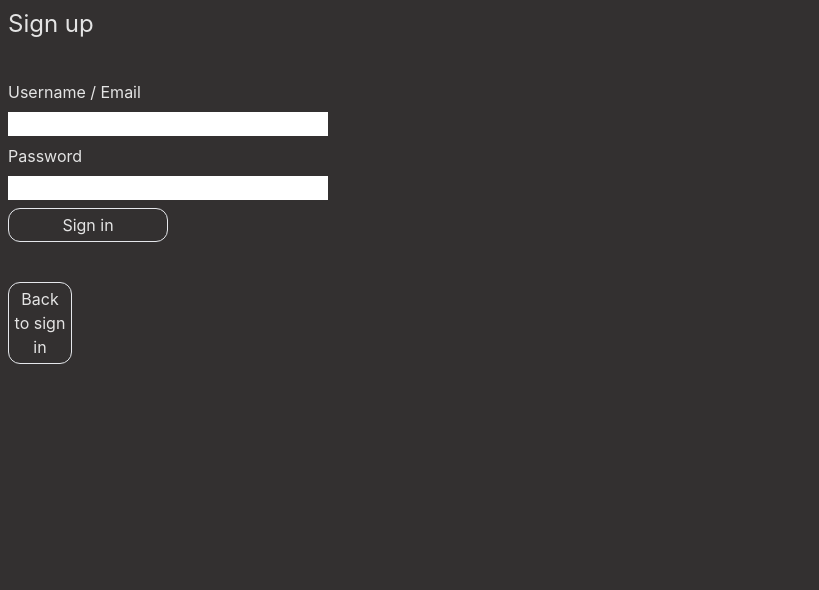
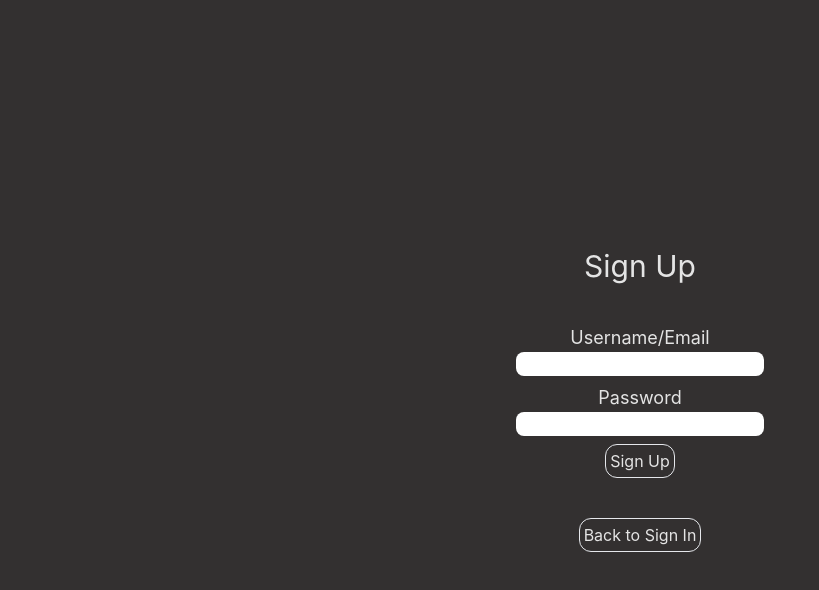
Before and after one commit to Zeanderson/Gatemate, a React (Vite) app in the folder gatemate/: page /signup in a window 1280 px wide. Shown: the top 590 px of the page, without its empty margins (0-819 px from the left). Built offline with nearby package versions, Linux system fonts and the light colour scheme.

Commit message:
Edits to sign in and sign up screens

```diff
--- a/gatemate/src/routes/SignIn.tsx
+++ b/gatemate/src/routes/SignIn.tsx
@@ -36,28 +36,28 @@
     return (
     <div className="flex items-center justify-center h-screen">
         <div className={'flex flex-col gap-10 p-2'}>
-            <h1 className='text-2xl text-center'>Sign in</h1>
+            <h1 className='text-3xl text-center'>Sign In</h1>
             <div className='flex flex-col gap-2'>
 
             <div className="flex flex-col items-center">
-                <label>Username / Email</label>
-                <input id="user" className='max-w-xs' value={username} onChange={handleUsernameChange} />
+                <label className="text-lg">Username/Email</label>
+                <input id="user" className='max-w-xs rounded-lg' value={username} onChange={handleUsernameChange} />
             </div>
 
 
             <div className="flex flex-col items-center">
-                <label>Password</label>
-                <input id="pass" className='max-w-xs' type="password" value={password} onChange={handlePasswordChange} />
+                <label className="text-lg">Password</label>
+                <input id="pass" className='max-w-xs rounded-lg' type="password" value={password} onChange={handlePasswordChange} />
             </div>
 
-                <button onClick={handleSignIn} className='border border-solid rounded-xl p-1 max-w-[10rem] mx-auto hover:bg-blue-500 hover:border-none'>Sign in</button>
+                <button onClick={handleSignIn} className='border border-solid rounded-xl p-1 max-w-[10rem] mx-auto hover:bg-blue-500 hover:border-none'>Sign In</button>
 
                 {/* //TODO This does not need to be an "<a/> tag, we need a onClick on the button to go to a function to check things such as if inputs have correct things in them" */}
                 {/* // or if there is anything. Call a backend call to check auth, and then return going to home with user data, or a error to sign up or invalid */}
             </div>
 
-            <a className='flex max-w-[4rem] mx-auto' href="/signup">
-                <button className='border border-solid rounded-xl p-1 hover:bg-blue-500 hover:border-none'>Sign up</button>
+            <a className='flex max-w-[10rem] mx-auto' href="/signup">
+                <button className='border border-solid rounded-xl p-1 hover:bg-blue-500 hover:border-none'>Sign Up</button>
             </a>
         </div>
     </div>
--- a/gatemate/src/routes/SignUp.tsx
+++ b/gatemate/src/routes/SignUp.tsx
@@ -20,22 +20,28 @@
     };
 
     return (
-    <div className={'flex flex-col gap-10 p-2'}>
-        <h1 className='text-2xl'>Sign up</h1>
-        <div className='flex flex-col gap-2'>
+    <div className="flex items-center justify-center h-screen">
+        <div className={'flex flex-col gap-10 p-2'}>
+            <h1 className='text-3xl text-center'>Sign Up</h1>
+            <div className='flex flex-col gap-2'>
 
-            <label>Username / Email</label>
-            <input id="user" className='max-w-xs' value={username} onChange={handleUsernameChange} />
+                <div className="flex flex-col items-center">
+                    <label className="text-lg">Username/Email</label>
+                    <input id="user" className='max-w-xs rounded-lg' value={username} onChange={handleUsernameChange} />
+                </div>
 
-            <label>Password</label>
-            <input id="pass" className='max-w-xs' type="password" value={password} onChange={handlePasswordChange} />
+                <div className="flex flex-col items-center">
+                    <label className="text-lg">Password</label>
+                    <input id="pass" className='max-w-xs rounded-lg' type="password" value={password} onChange={handlePasswordChange} />
+                </div>
 
-            <button onClick={() => {submitUser(username,password)}} className='border border-solid rounded-xl p-1 max-w-[10rem] hover:bg-blue-500 hover:border-none'>Sign in</button>
+                <button onClick={() => {submitUser(username,password)}} className='border border-solid rounded-xl p-1 max-w-[10rem] mx-auto hover:bg-blue-500 hover:border-none'>Sign Up</button>
+            </div>
+
+            <a className='flex max-w-[10rem] mx-auto' href="/">
+                <button className='border border-solid rounded-xl p-1 hover:bg-blue-500 hover:border-none whitespace-no-wrap'>Back to Sign In</button>
+            </a>
         </div>
-
-        <a className='flex max-w-[4rem]' href="/">
-            <button className='border border-solid rounded-xl p-1 hover:bg-blue-500 hover:border-none'>Back to sign in</button>
-        </a>
     </div>
     )
 }
```
